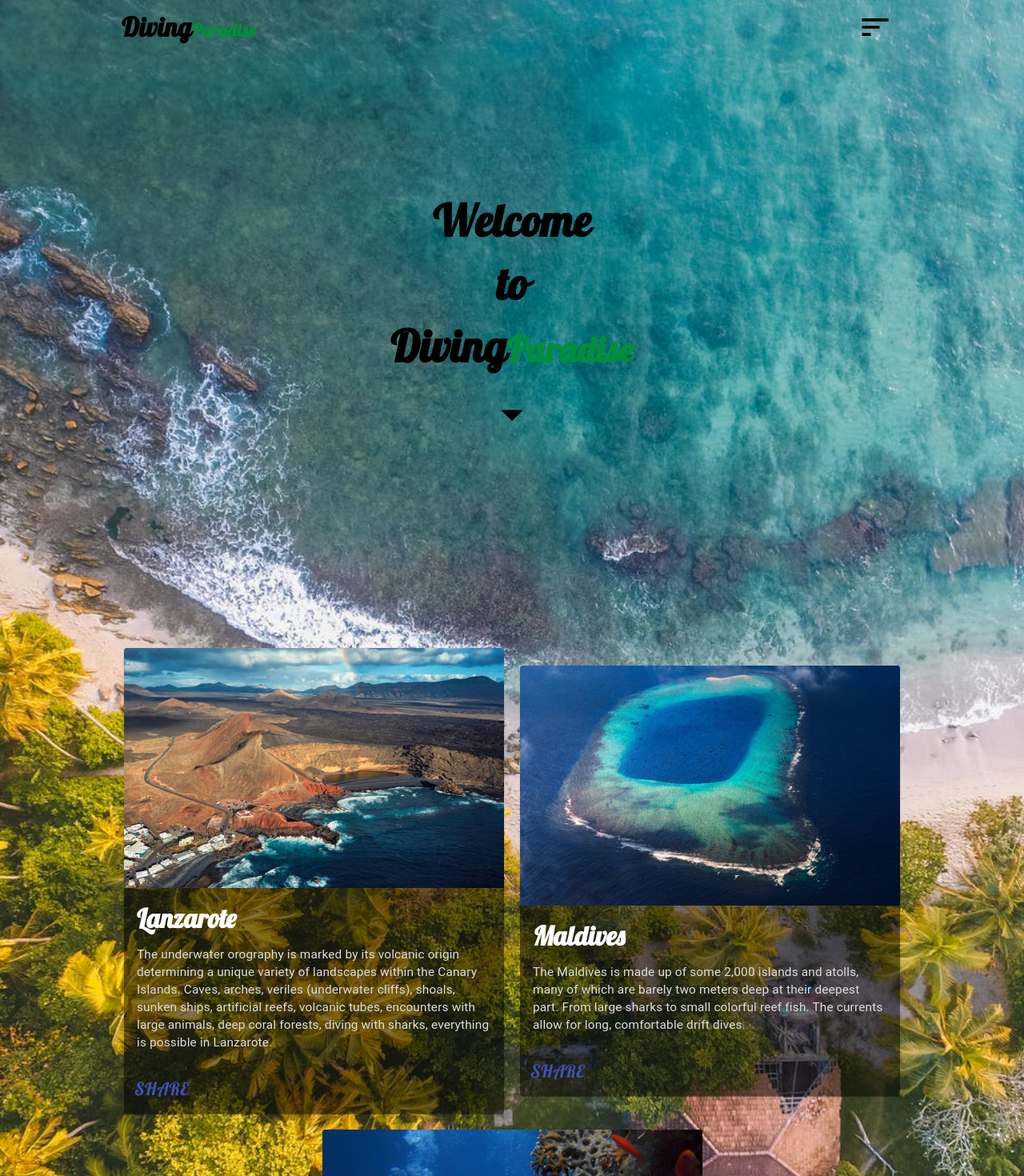
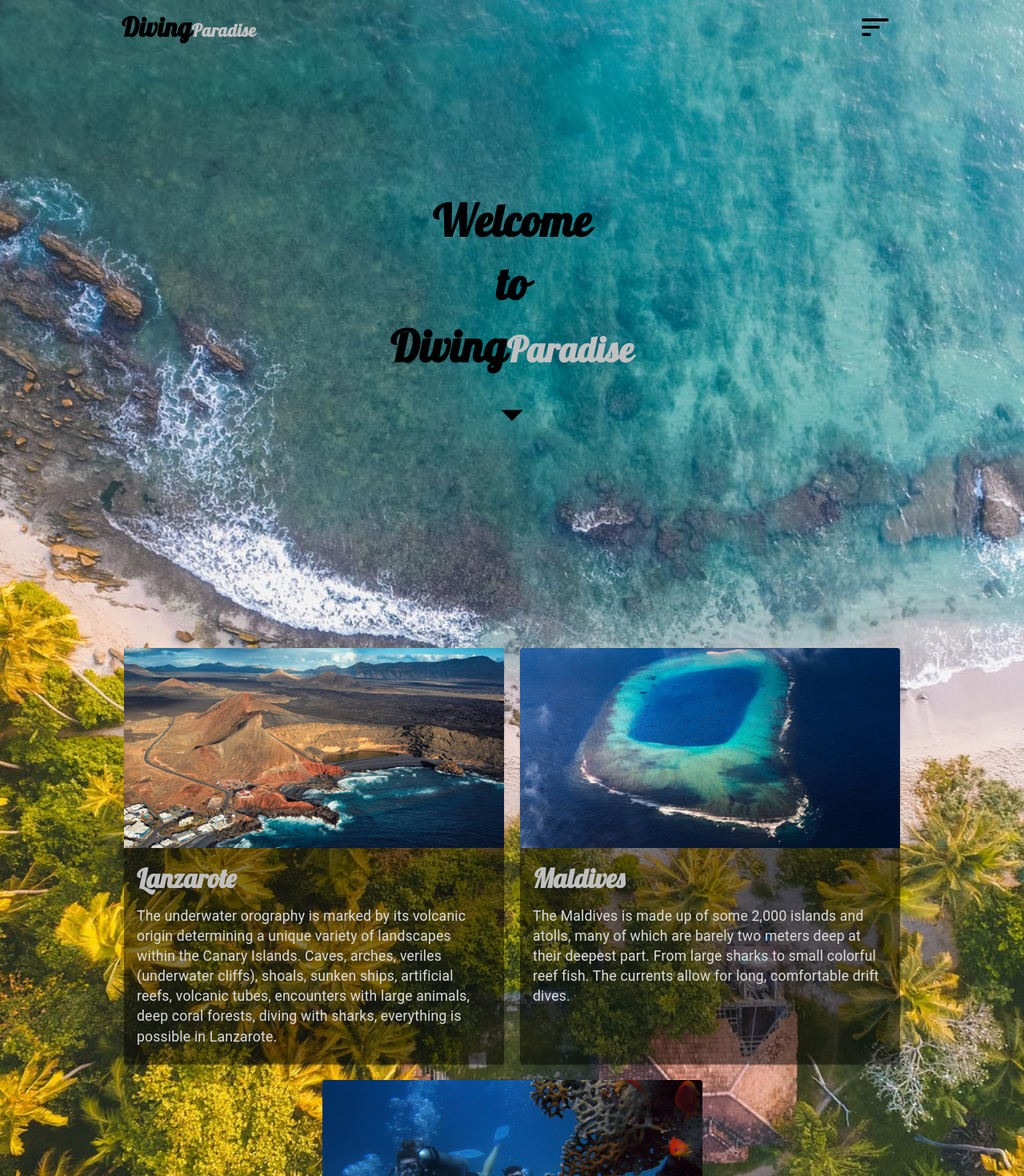
Before and after one commit to DavidDlp/diving-paradise, a React (Create React App) app: page / in a window 1280 px wide. Shown: the top 1470 px of the page at 80% size. Built offline with nearby package versions, Linux system fonts and the light colour scheme.

Commit message:
modified style

```diff
--- a/src/components/core/Header.js
+++ b/src/components/core/Header.js
@@ -76,7 +76,7 @@ const useStyles = makeStyles((theme) => ({
     fontSize: '2rem',
   },
   appbarcolortext:{
-    color: '#008F39',
+    color: '#C0C0C0',
   },
   containertitle:{
     textAlign: 'center'
@@ -86,7 +86,7 @@ const useStyles = makeStyles((theme) => ({
     fontSize: '2.5rem',
   },
   text:{
-    color: '#008F39',
+    color: '#C0C0C0',
     fontSize: '2rem',
   },
   goDown:{
--- a/src/components/imageCard.js
+++ b/src/components/imageCard.js
@@ -1,9 +1,7 @@
 import React from 'react';
 import {
-    Button,
     Card,
     CardActionArea,
-    CardActions,
     CardContent,
     CardMedia,
     Collapse,
@@ -26,14 +24,16 @@ export default function ImageCard({place, checked}) {
               image={place.image}
               title="The dive place"
             />
-          <CardContent>
+            <CardContent className={classes.content}>
               <Typography
                   className={classes.title}
                   gutterBottom
                   variant="h5"
                   component="h2"
               >
+                <a href={place.link} target="_blank" rel="noopener noreferrer">
                   {place.title}
+                </a>
               </Typography>
               <Typography
                 className={classes.description}
@@ -45,11 +45,6 @@ export default function ImageCard({place, checked}) {
               </Typography>
             </CardContent>
           </CardActionArea>
-        <CardActions>
-          <Button size="small" color="primary">
-            Share
-          </Button>
-        </CardActions>
       </Card>
     </Collapse>
     )
@@ -63,16 +58,25 @@ const useStyles = makeStyles((theme) =>({
         margin: '10px',
       },
       media: {
-        height: 300,
+        height: 250,
+      },
+      content:{
+        minHeight: 270,
       },
       title:{
-        fontFamily: 'Lobster',
+        "& a": {
+          textDecoration: "none",
           fontWeight: 'bold',
           fontSize: '1.5rem',
-        color: '#fff'
+          color: '#C0C0C0',
+        },
+        "& a:hover":{
+          color: "gold",
+          zoom: 1.1,
+        },
       },
       description:{
-        fontSize: '0.7rem',
+        fontSize: '0.8rem',
         color: '#ddd'
       },
 }));
```
Lines whose indentation alone changed are shown as unchanged.
